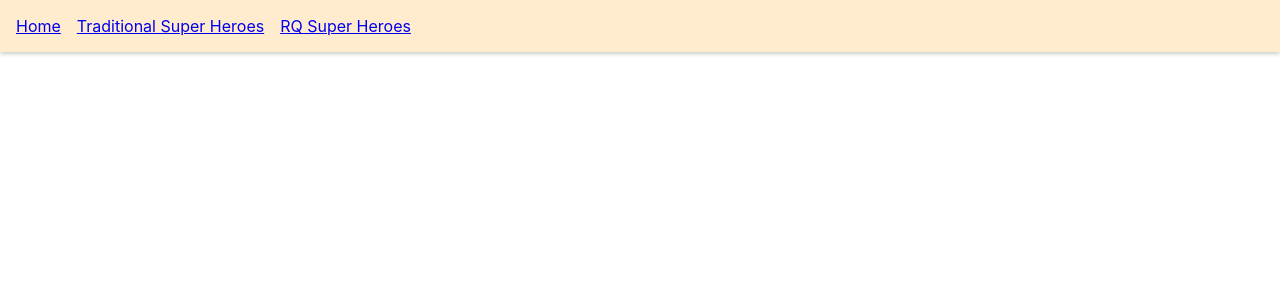
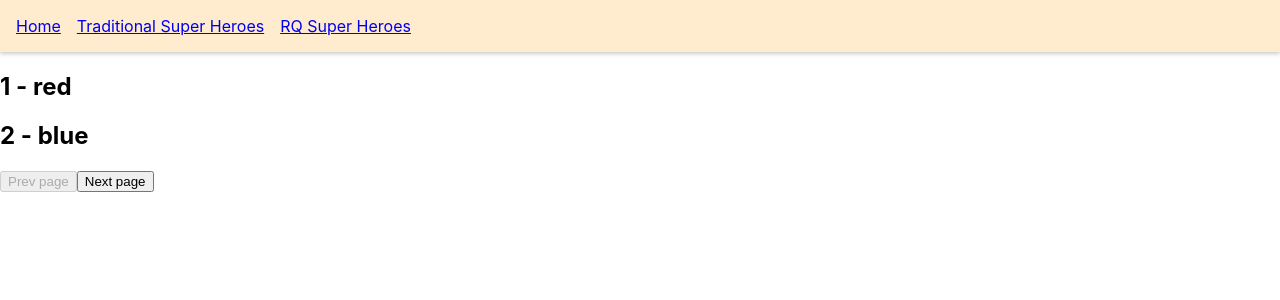
Before and after one commit to yhormanp/My-React-Query-Tutorial, a React (Create React App) app: page /rq-paginated in a window 1280 px wide. Shown: the top 300 px of the page. Built offline with nearby package versions, Linux system fonts and the light colour scheme; data requests are answered from the project's data file.

Commit message:
pagination feature was added to a new component called PaginatedQueries

```diff
--- a/src/App.js
+++ b/src/App.js
@@ -10,6 +10,7 @@
 import { ParallelQueries } from "./components/ParallelQueries.page";
 import { DynamicParallel } from "./components/DynamicParallel.page";
 import { DependentQueries } from "./components/DependentQueries.page";
+import { PaginatedQueries } from "./components/PaginatedQueries.page";
 
 const queryClient = new QueryClient();
 function App() {
@@ -31,6 +32,7 @@
             </ul>
           </nav>
           <Routes>
+            <Route path="/rq-paginated" element={<PaginatedQueries />} />
             <Route path="/rq-dependent" element={<DependentQueries email='vishwas@example.com' />} />
             <Route path="/rq-dynamic-parallel" element={<DynamicParallel heroIds={[1,3]} />} />
             <Route path="/rq-parallel" element={<ParallelQueries />} />
--- /dev/null
+++ b/src/components/PaginatedQueries.page.js
@@ -0,0 +1,59 @@
+import { useState } from "react";
+
+import { useQuery } from "react-query";
+import axios from "axios";
+
+const fetchColors = (pageNumber) => {
+  return axios.get(`http://localhost:4000/colors?_limit=2&_page=${pageNumber}`);
+};
+
+export const PaginatedQueries = () => {
+  const [pageNumber, setPageNumber] = useState(1);
+  const { isLoading, isError, error, data, isFetching } = useQuery(
+    ["colors", pageNumber],
+    () => fetchColors(pageNumber),
+    {
+      keepPreviousData: true,
+    }
+  );
+
+  if (isError) {
+    return <h2>{error}</h2>;
+  }
+
+  if (isLoading) {
+    return <h2>Loading...</h2>;
+  }
+
+  return (
+    <>
+      <div>
+        {data?.data?.map((color) => {
+          return (
+            <div key={color}>
+              <h2>
+                {color.id} - {color.label}
+              </h2>
+            </div>
+          );
+        })}
+      </div>
+      <div>
+        <button
+          onClick={() => setPageNumber((page) => page - 1)}
+          disabled={pageNumber === 1}
+        >
+          Prev page
+        </button>
+
+        <button
+          onClick={() => setPageNumber((page) => page + 1)}
+          disabled={pageNumber === 4}
+        >
+          Next page
+        </button>
+      </div>
+      {isFetching && "Loading ..."}
+    </>
+  );
+};
```
